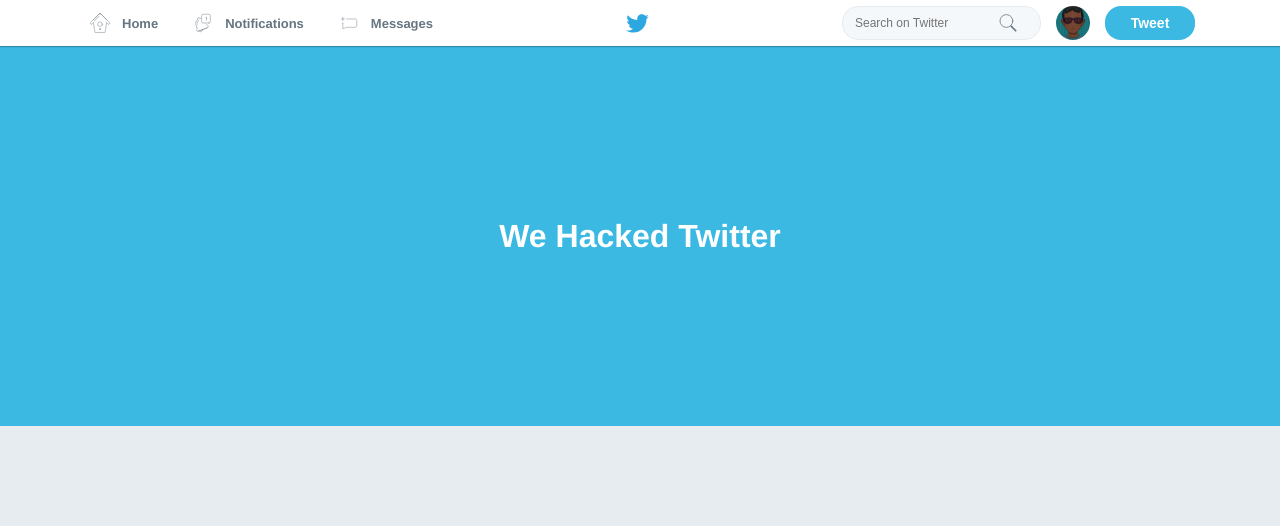
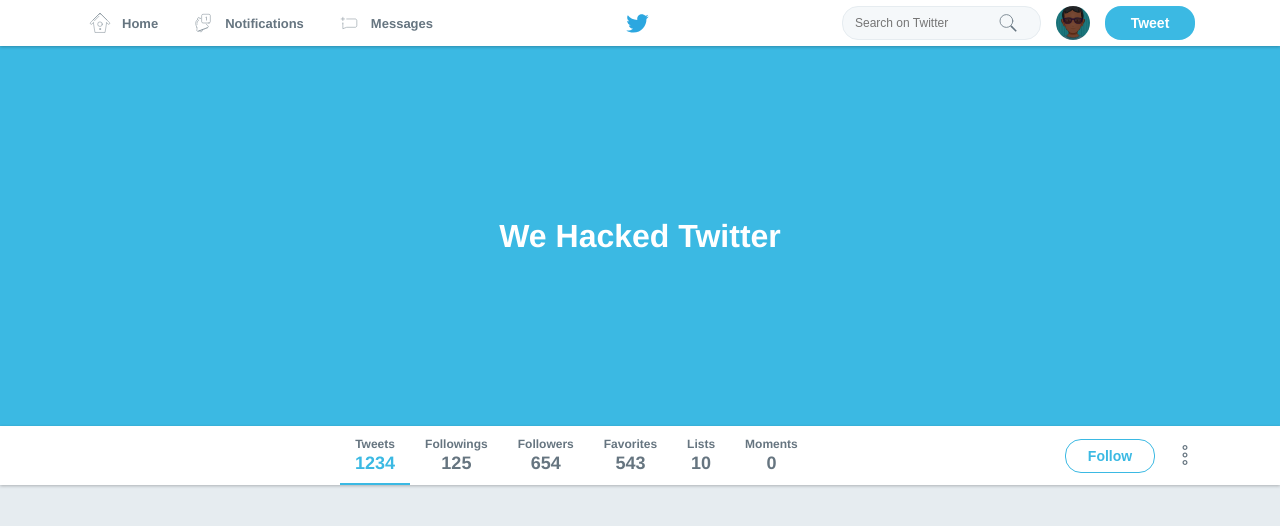
Before and after one commit to Librity/bonus_flexbox, a plain HTML site: page twitter-styling/index.html in a window 1280 px wide. Drawn offline with Linux system fonts and the light colour scheme.

Commit message:
finish info bar

```diff
--- a/twitter-styling/index.html
+++ b/twitter-styling/index.html
@@ -33,5 +33,40 @@
     <div class="banner">
       <h1>We Hacked Twitter</h1>
     </div>
+
+    <div class="bar">
+      <div class="content">
+        <ul>
+          <li class="active">
+            <span>Tweets</span>
+            <strong>1234</strong>
+          </li>
+          <li>
+            <span>Followings</span>
+            <strong>125</strong>
+          </li>
+          <li>
+            <span>Followers</span>
+            <strong>654</strong>
+          </li>
+          <li>
+            <span>Favorites</span>
+            <strong>543</strong>
+          </li>
+          <li>
+            <span>Lists</span>
+            <strong>10</strong>
+          </li>
+          <li>
+            <span>Moments</span>
+            <strong>0</strong>
+          </li>
+        </ul>
+        <div class="actions">
+          <button>Follow</button>
+          <img src="./icons/more.svg" alt="More" />
+        </div>
+      </div>
+    </div>
   </body>
 </html>
--- a/twitter-styling/styles.css
+++ b/twitter-styling/styles.css
@@ -24,7 +24,7 @@ input button {
 header#main-header {
   height: 46px;
   background: #fff;
-  box-shadow: 0 1px 1px rgba(0, 0, 0, 0.25);
+  box-shadow: 0 1px 3px rgba(0, 0, 0, 0.25);
   position: relative;
   z-index: 1;
 }
@@ -117,3 +117,87 @@ div.banner {
 
   color: #fff;
 }
+
+div.bar {
+  height: 59px;
+  background: #fff;
+  box-shadow: 0 1px 3px rgba(0, 0, 0, 0.25);
+}
+
+div.bar .content {
+  display: flex;
+  justify-content: space-between;
+  align-items: center;
+  padding-left: 285px;
+  height: 100%;
+}
+
+div.bar .content ul {
+  display: flex;
+  list-style: none;
+  height: 100%;
+}
+
+div.bar .content ul li {
+  display: flex;
+  flex-direction: column;
+  justify-content: center;
+  align-items: center;
+  padding: 0 15px;
+  position: relative;
+}
+
+div.bar .content ul li.active::after {
+  content: "";
+  width: 100%;
+  height: 2px;
+  position: absolute;
+  bottom: 0;
+  left: 0;
+  background: #3bb9e3;
+}
+
+div.bar .content ul li span {
+  color: #667580;
+  font-size: 12px;
+  font-weight: bold;
+}
+
+div.bar .content ul li strong {
+  color: #667580;
+  font-size: 18px;
+  font-weight: bold;
+  margin-top: 2px;
+}
+
+div.bar .content ul li.active strong {
+  color: #3bb9e3;
+}
+
+div.bar .content .actions {
+  display: flex;
+}
+
+div.bar .content .actions button {
+  height: 34px;
+  background: #fff;
+
+  display: flex;
+  align-items: center;
+  justify-content: center;
+
+  width: 90px;
+  font-weight: bold;
+  font-size: 14px;
+  color: #3bb9e3;
+  border: 1px solid #3bb9e3;
+  border-radius: 16px;
+
+  margin-right: 20px;
+}
+
+div.bar .content .actions img{
+  height: 20px;
+  width: 20px;
+  margin-top: 6px;
+}
```
Also changed, not shown: twitter-styling/icons/more.svg (added).
